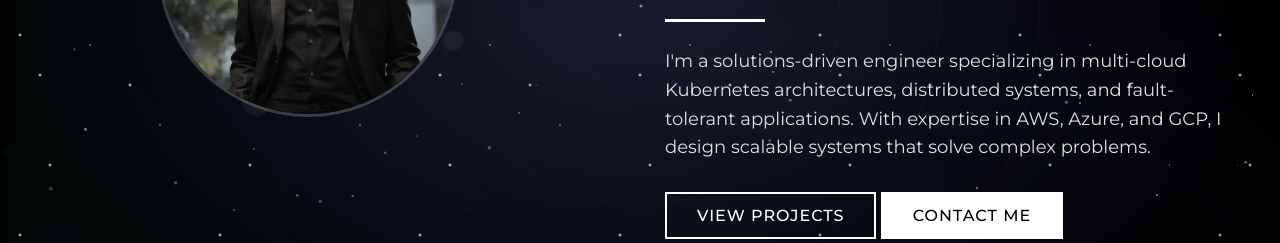
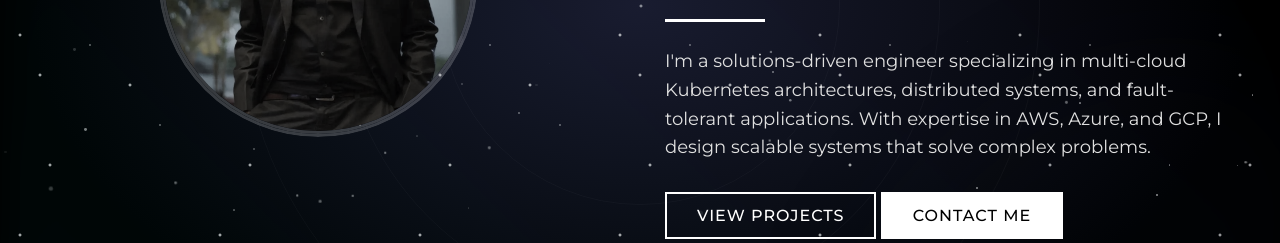
Before and after one commit to Prabhudatta3004/Portfolio_2.0, a plain HTML site: page index.html in a window 1280 px wide. Shown: the part 395-638 px from the top of the page. Drawn offline with nearby package versions, Linux system fonts and the light colour scheme; animation ran at ten frames a second.

Commit message:
Fix: Ensure profile image fits perfectly in circular frame on all devices

```diff
--- a/assets/css/style.css
+++ b/assets/css/style.css
@@ -242,13 +242,22 @@ nav.scrolled {
     align-items: center;
 }
 
+.profile-image-container {
+    width: 320px !important;
+    height: 320px !important;
+    border-radius: 50% !important;
+    overflow: hidden !important;
+    display: flex !important;
+    align-items: center !important;
+    justify-content: center !important;
+}
+
 .profile-image {
-    width: 300px;
-    height: 300px;
-    border-radius: 50%;
-    border: 3px solid rgba(255, 255, 255, 0.1);
-    overflow: hidden;
-    position: relative;
+    width: 100% !important;
+    height: 100% !important;
+    border-radius: 50% !important;
+    object-fit: cover !important;
+    display: block !important;
 }
 
 .profile-image img {
```
